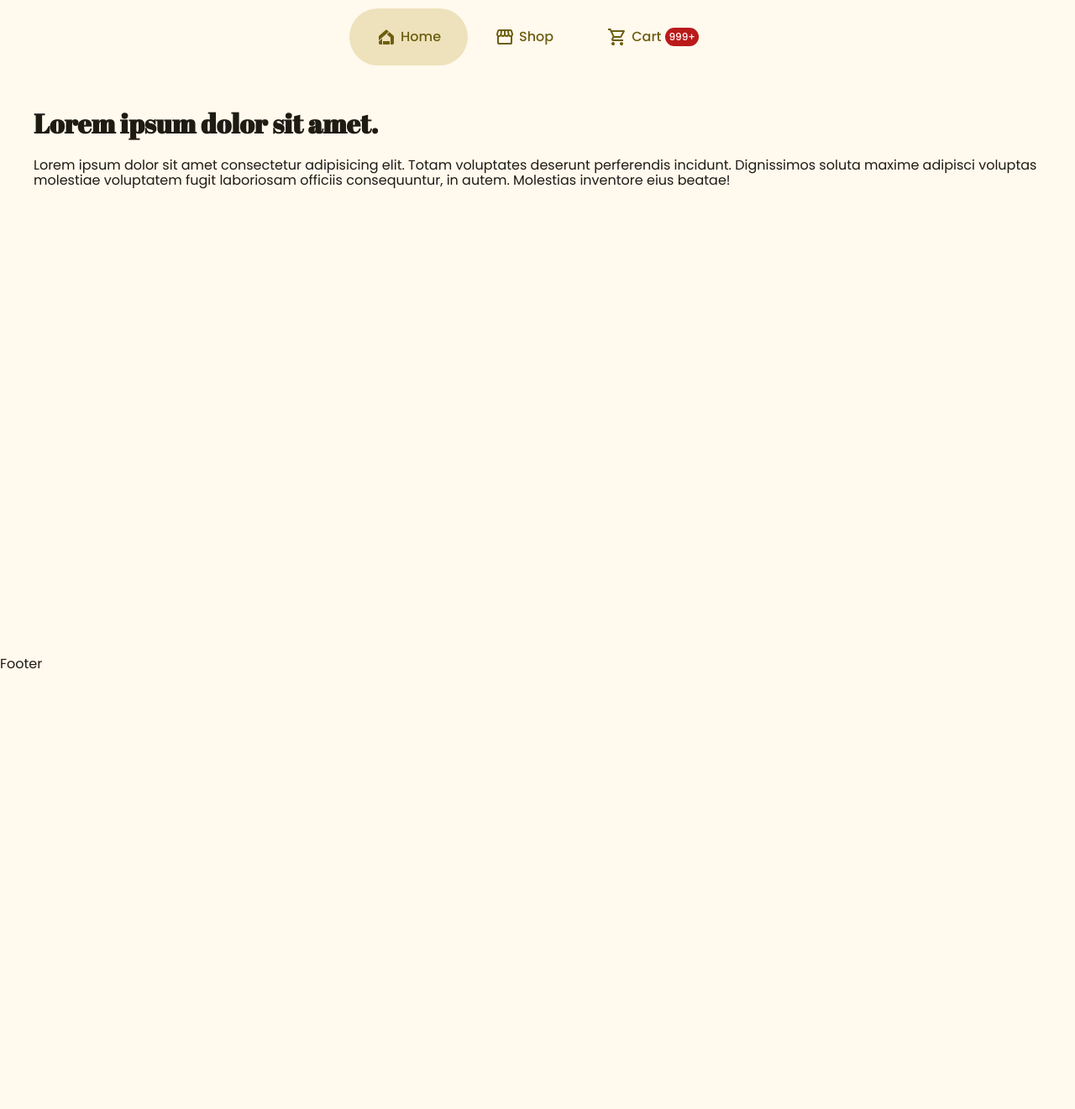
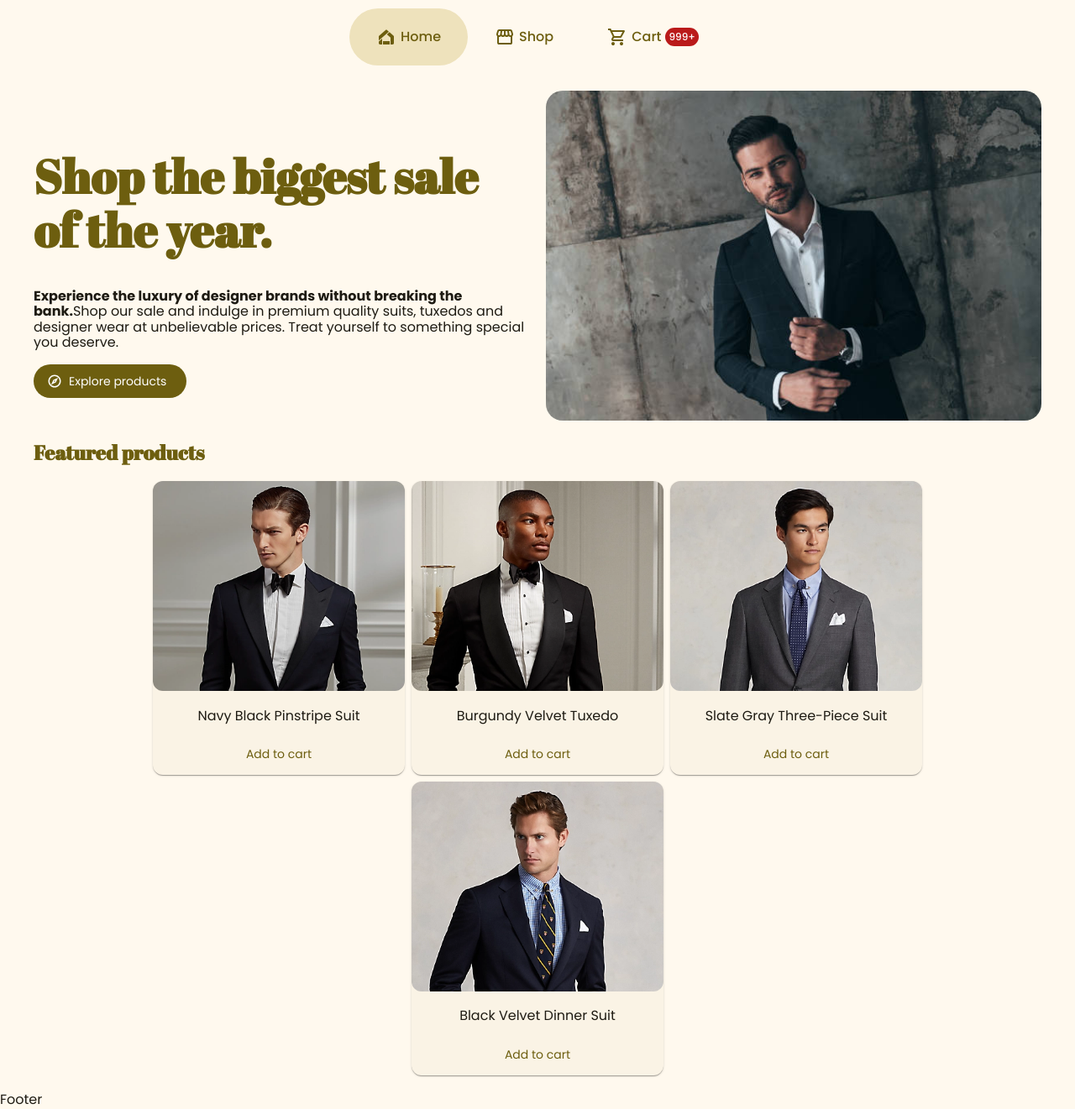
Before and after one commit to shravzzv/ODIN-Shopping-cart-project, a React (Vite) app: page / in a window 1280 px wide. Shown: the whole page at 84% size. Before the commit the page ends 802 px from the top, so only its background shows below. Built offline with nearby package versions, Linux system fonts and the light colour scheme.

Commit message:
feat: Add featured section in home page

```diff
--- a/src/pages/Home.jsx
+++ b/src/pages/Home.jsx
@@ -1,15 +1,18 @@
+import Hero from '../components/Hero'
+import ProductCard from '../components/ProductCard'
 import '../styles/pages/Home.css'
+import products from '../assets/data.json'
 
 export default function Home() {
   return (
-    <main>
-      <h1>Lorem ipsum dolor sit amet.</h1>
-      <p>
-        Lorem ipsum dolor sit amet consectetur adipisicing elit. Totam
-        voluptates deserunt perferendis incidunt. Dignissimos soluta maxime
-        adipisci voluptas molestiae voluptatem fugit laboriosam officiis
-        consequuntur, in autem. Molestias inventore eius beatae!
-      </p>
+    <main className='home'>
+      <Hero />
+      <h2>Featured products</h2>
+      <div className='featuredContainer'>
+        {products.slice(2, 6).map(({ id, title, images }) => (
+          <ProductCard key={id} imgSrc={images[0]} title={title} id={id} />
+        ))}
+      </div>
     </main>
   )
 }
--- a/src/styles/pages/Home.css
+++ b/src/styles/pages/Home.css
@@ -0,0 +1,29 @@
+.home {
+  h2 {
+    color: var(--primary);
+  }
+
+  .featuredContainer {
+    display: flex;
+    flex-wrap: wrap;
+    gap: 8px;
+    justify-content: center;
+  }
+}
+
+@media (max-width: 767px) {
+  .featuredContainer {
+    flex-direction: column;
+  }
+}
+
+@media (min-width: 768px) {
+  .featuredContainer {
+    .card {
+      width: 300px;
+    }
+  }
+}
+
+@media (min-width: 1024px) {
+}
```
Also changed, not shown: src/assets/data.json (renamed from public/data.json).
